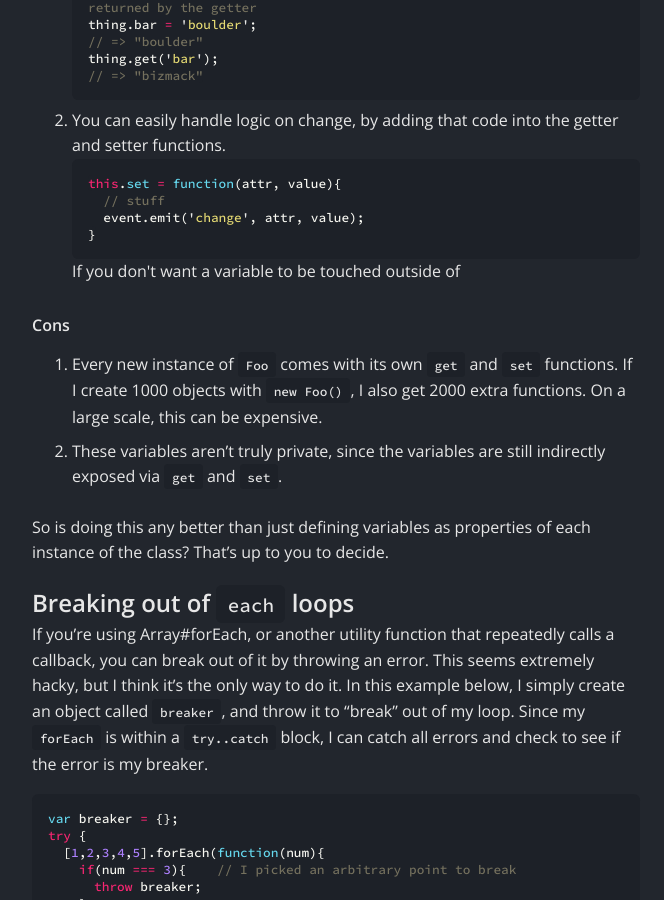
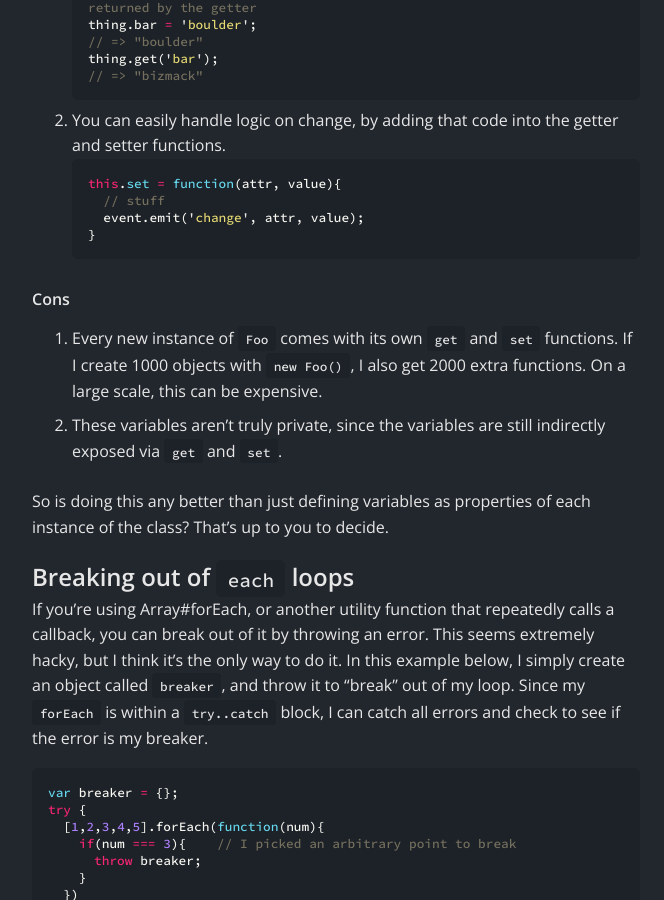
Before and after one commit to bioball/bioball.github.io, a Jekyll site: the page built from _posts/2014-03-21-private-variables-and-breaking-loops.md, in a window 1280 px wide and 900 px high, scrolled down 1559 px. Shown: the whole window, without its empty margins (64-728 px from the left). Built offline with Jekyll 4.4.1, drawn with Linux system fonts in a browser that asks for light colours; Markdown is read by kramdown in place of the engine named in the settings.

Commit message:
remove unfinished paragraph

```diff
--- a/_posts/2014-03-21-private-variables-and-breaking-loops.md
+++ b/_posts/2014-03-21-private-variables-and-breaking-loops.md
@@ -74,8 +74,6 @@ this.set = function(attr, value){
   event.emit('change', attr, value);
 }
 {% endhighlight %}
-
-If you don't want a variable to be touched outside of
   </li>
 </ol>
 
```
